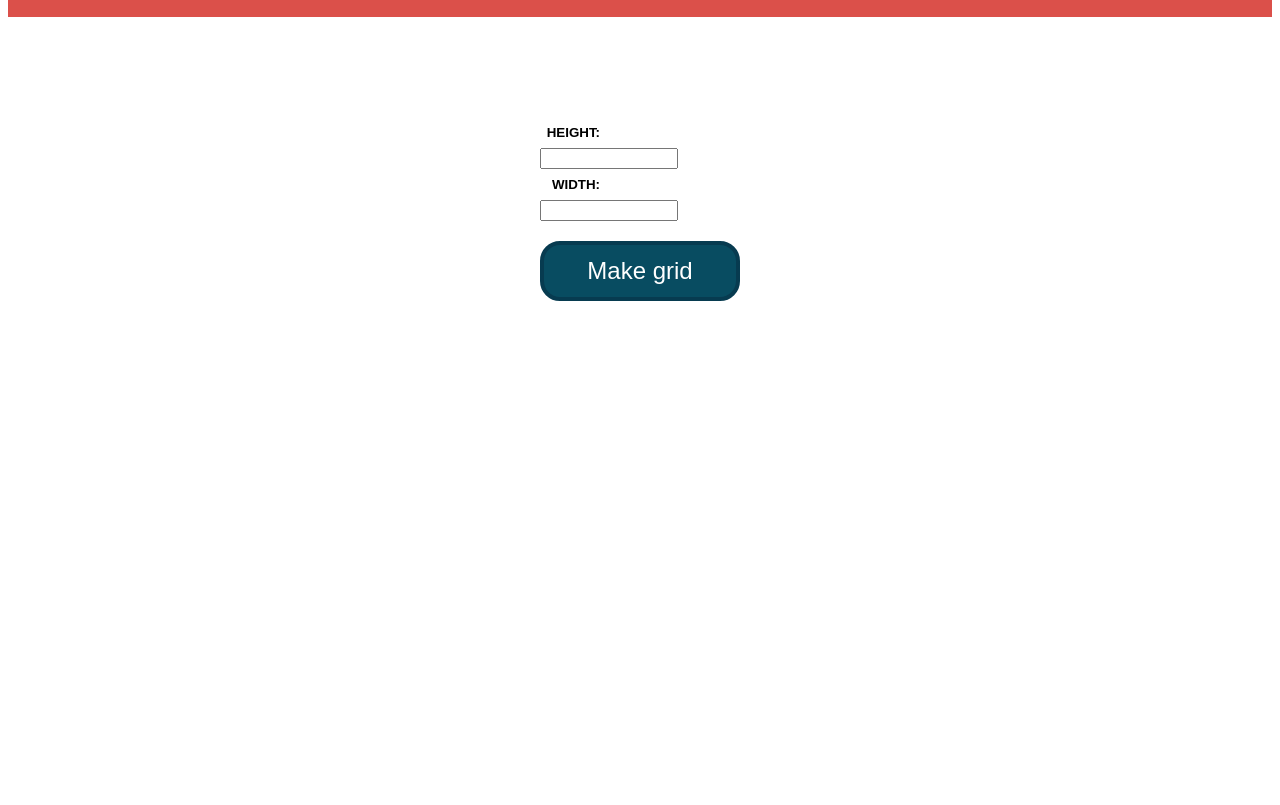
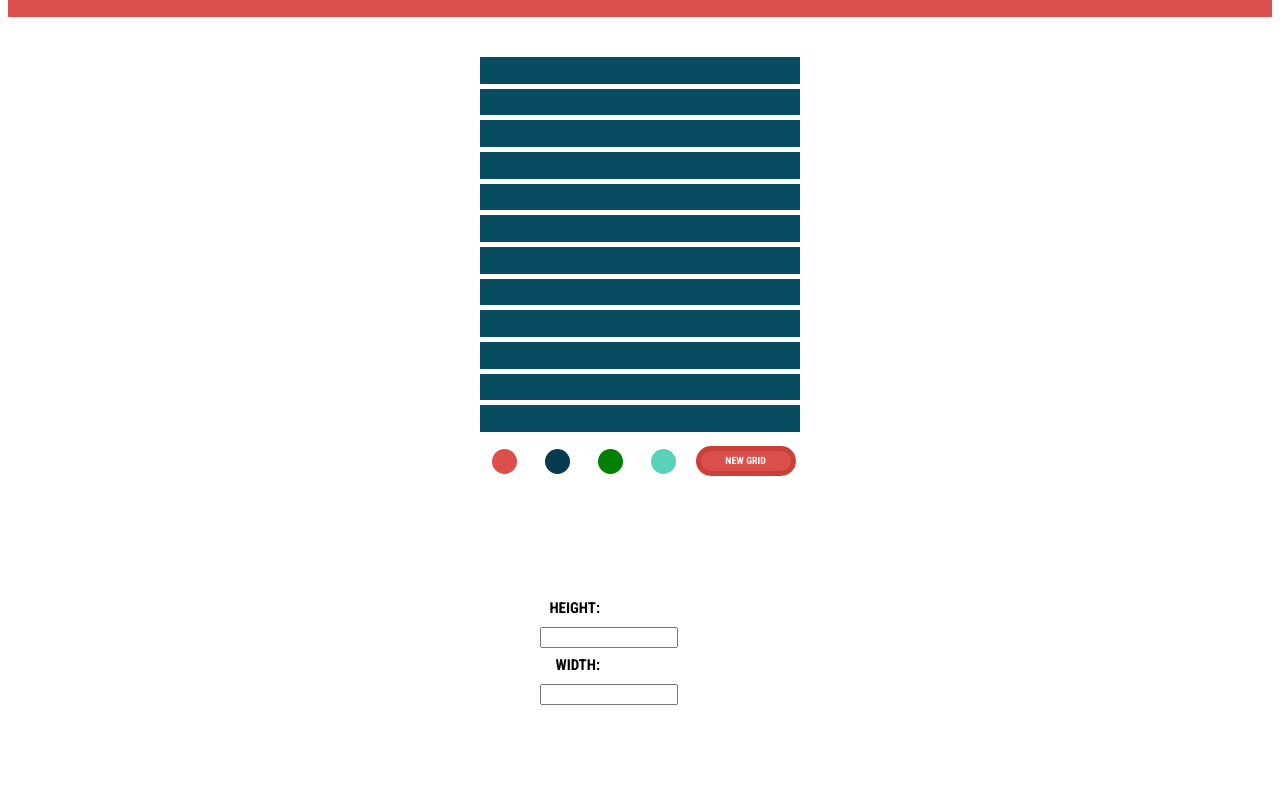
Before and after one commit to JustinVx/etch-a-sketch, a plain HTML site: page index.html in a window 1280 px wide. Shown: the part 111-916 px from the top of the page. Before the commit the page ends 800 px from the top, so only its background shows below. Drawn offline with nearby package versions, Linux system fonts and the light colour scheme.

Commit message:
Added possibility to pick a color. But height and width of grid now broken.

```diff
--- a/etch-script.js
+++ b/etch-script.js
@@ -1,39 +1,53 @@
 jQuery(document).ready(function() {
   $('.title-message').html("<h1>Ready to start!</h1>");
+  var current_color = "#DB504A"
 
   function create_blocks(height_b, width_b) {
-    var count = 0;
+    $('.block').remove();
     if (height_b > 100) {heigth_b = 100;}
     if (width_b > 100) {width_b = 100;}
     var amount = height_b * width_b;
+
     var width_of_a_single_block = 320 / width_b;
     for (i = 0; i < amount; i++){
       $('.grid').append("<div class=\"block\"></div>");
-      count++;
+      $('.title-message').html(i);
     }
     $('.block').css("width", width_of_a_single_block + "px");
     $('.block').css("height", width_of_a_single_block + "px");
     $('.grid').css("width", 320 + "px");
   }
 
+  create_blocks(12, 12);
+
+  setInterval(function(){
+    var random_color = 'rgb(' + (Math.floor((256)*Math.random())) + ',' + (Math.floor((256)*Math.random())) + ',' + (Math.floor((256)*Math.random())) + ')';
+    $('#rainbow').css("background-color", random_color);
+  },1000);
+
   $('button').click(function(){
     $('.title-message').html("<h1>Grid created!</h1>");
-    var height_blocks = $('#heigth_blocks').val();
-    var width_blocks = $('#width_blocks').val();
+    //var height_blocks = $('#heigth_blocks').val();
+    //var width_blocks = $('#width_blocks').val();
     //$('.title-message').html("<h1>Test: " + width_blocks + "</h1>");
-    $(this).hide();
     $('.input-fields').hide();
     // werkt nu niet: if (!heigth_blocks) {heigth_blocks = 12;}
     // werkt nu niet: if (!width_blocks) {width_blocks = 12;}
-    create_blocks(height_blocks, width_blocks);
+    create_blocks(12, 12);
   })
 
-  // toevoegen knoppen waar gekozen kan worden voor kleur om te kleuren.
+  $('.color').click(function(){
+    current_color = $(this).css("background-color");
+    $('.color').css("border-radius", "50%");
+    $(this).css("border-radius", "0%");
+  })
 
   $(document).on('mouseenter', '.block', function() {
-    // toevoegen switch statement voor knoppen per kleur.
-    var hue = 'rgb(' + (Math.floor((256)*Math.random())) + ',' + (Math.floor((256)*Math.random())) + ',' + (Math.floor((256)*Math.random())) + ')';
-    $(this).css("background-color", hue);
+    if (current_color === "rgb(0, 0, 0)"){
+      $('.title-message').html("<h1>BLACK</h1>");
+      current_color = 'rgb(' + (Math.floor((256)*Math.random())) + ',' + (Math.floor((256)*Math.random())) + ',' + (Math.floor((256)*Math.random())) + ')';
+    }
+    $(this).css("background-color", current_color);
   });
 
 })
--- a/etch-stylesheet.css
+++ b/etch-stylesheet.css
@@ -1,6 +1,13 @@
+@import url(http://fonts.googleapis.com/css?family=Open+Sans:300,400,700);
+@import url(http://fonts.googleapis.com/css?family=Roboto+Condensed:700,400,300);
+
 html {
-  font-family: arial;
+  font-family: 'Open Sans';
   margin: 0 auto;
+}
+
+div {
+
 }
 
 .title-wrapper {
@@ -17,52 +24,92 @@ html {
   color: #ffdddd;
 }
 
+
+.grid {
+  margin: auto;
+  width: 320px;
+}
+
+.color-picker {
+  margin: auto;
+  padding: 0;
+  width: 320px;
+}
+
+.color {
+  display: inline-block;
+  margin: 12px 12px 12px 12px;
+  height: 25px;
+  width: 25px;
+  background: red;
+  border-radius: 50%;
+  transition: all 0.3s ease;
+}
+
+.color:hover {
+  border-radius: 0;
+  transform: scale(1.2);
+}
+
+.color:active {
+  border-radius: 10%;
+}
+
+#red {background-color: #DB504A;}
+#blue {background-color: #073B50;}
+#green {background-color: green;}
+#rainbow {background-color: black;}
+
+button {
+  display: inline-block;
+  vertical-align: top;
+  margin: 9px 0px 12px 3px;
+  padding: 0;
+  width: 100px;
+  height: 30px;
+  background: #DB504A;
+  font: 700 10px 'Roboto Condensed', sans-serif;
+  color: white;
+  text-align: center;
+  text-transform: uppercase;
+  border: 5px solid #CA4039;
+  border-radius: 30px;
+  transition: all 0.3s ease;
+}
+
+button:hover {
+  background-color: #084C61;
+  border: 5px solid #073B50;
+  box-shadow: 0px 2px 2px 0px rgba(0,0,0,0.50);
+  border-radius: 72px;
+  transform: scale(0.9);
+}
+
 .amount-blocks-text {
-  font-size: 10pt;
-  font-weight: bold;
+  display: inline-block;
+  width: 60px;
+  margin: 6pt 0 6pt;
+  font: 700 15px/1.2 'Roboto Condensed', sans-serif;
   text-transform: uppercase;
-  margin: 6pt 0 6pt;
-  width: 60px;
-  display: inline-block;
   text-align: right;
 }
 
 .input-fields {
-  margin: auto;
+  margin: 100px auto;
   width: 200px;
-  margin-top: 100px;
 }
 
 input {
-  display:inline;
+  display: inline;
   width: 130px;
 }
 
 .button-wrapper {
-  margin: auto;
-  width: 200px;
-}
-
-button {
-  text-align: center;
-  width: 200px;
-  font-size: 18pt;
-  background-color: #084C61;
-  color: white;
-  padding: 12px 40px;
-  border: 4px solid #073B50;
-  border-radius: 20px;
-  margin-top: 20px;
-}
-
-button:hover {
-  background-color: #DB504A;
-  border: 5px solid #CA4039;
-}
-
-.grid {
-  margin: auto;
-  width: 320px;
+  display: inline-block;
+  margin: 20px auto;
+  padding: 0;
+  height: 20px;
+  background: red;
 }
 
 .block {
--- a/index.html
+++ b/index.html
@@ -12,6 +12,14 @@
     <div class="title-wrapper">
       <div class="title-message"><h1>Javascript is not working!</h1></div>
     </div>
+    <div class="grid"></div>
+    <div class="color-picker">
+      <div class="color" id="red"></div>
+      <div class="color" id="blue"></div>
+      <div class="color" id="green"></div>
+      <div class="color" id="rainbow"></div>
+      <button>New grid</button>
+    </div>
     <div class="input-fields">
       <form>
         <div class="amount-blocks-text">Height:</div>
@@ -20,10 +28,8 @@
         <input type="text" id="width_blocks">
       </form>
     </div>
-    <div class="button-wrapper">
-      <button>Make grid</button>
-    </div>
-    <div class="grid"></div>
+
+
 
   </body>
 </html>
```
